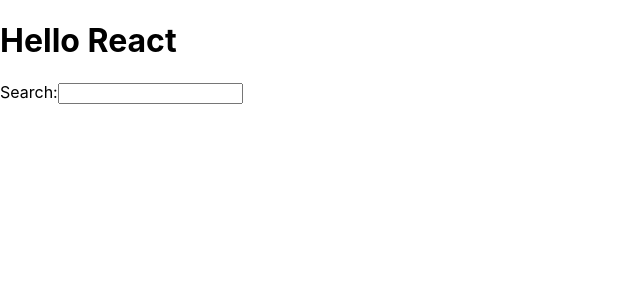
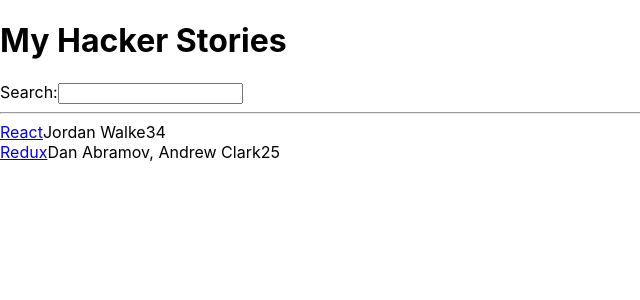
Before and after one commit to jemaltahir/hacker-stories-react, a React (Create React App) app: page / in a window 1280 px wide. Shown: the top 300 px of the page, without its empty margins (0-640 px from the left). Built offline with nearby package versions, Linux system fonts and the light colour scheme.

Commit message:
Linst in react

```diff
--- a/src/App.js
+++ b/src/App.js
@@ -1,19 +1,44 @@
 import React from "react";
 
-// const welcome = {
-//   greeting: "Hey",
-//   title: "React"
-// };
-function getTitle(title) {
-  return title;
-}
+const list = [
+  {
+    title: "React",
+    url: "https://reactjs.org/",
+    author: "Jordan Walke",
+    num_comments: 3,
+    points: 4,
+    objectID: 0
+  },
+  {
+    title: "Redux",
+    url: "https://redux.js.org/",
+    author: "Dan Abramov, Andrew Clark",
+    num_comments: 2,
+    points: 5,
+    objectID: 1
+  }
+];
 function App() {
   //const title = "React";
   return (
     <div>
-      <h1>Hello {getTitle("React")}</h1>
+      <h1>My Hacker Stories</h1>
       <label htmlFor="search">Search:</label>
       <input id="search" type="text" />
+
+      <hr />
+      {list.map(function(item) {
+        return (
+          <div key={item.objectID}>
+            <span>
+              <a href={item.url}>{item.title}</a>
+            </span>
+            <span>{item.author}</span>
+            <span>{item.num_comments}</span>
+            <span>{item.points}</span>
+          </div>
+        );
+      })}
     </div>
   );
 }
```
